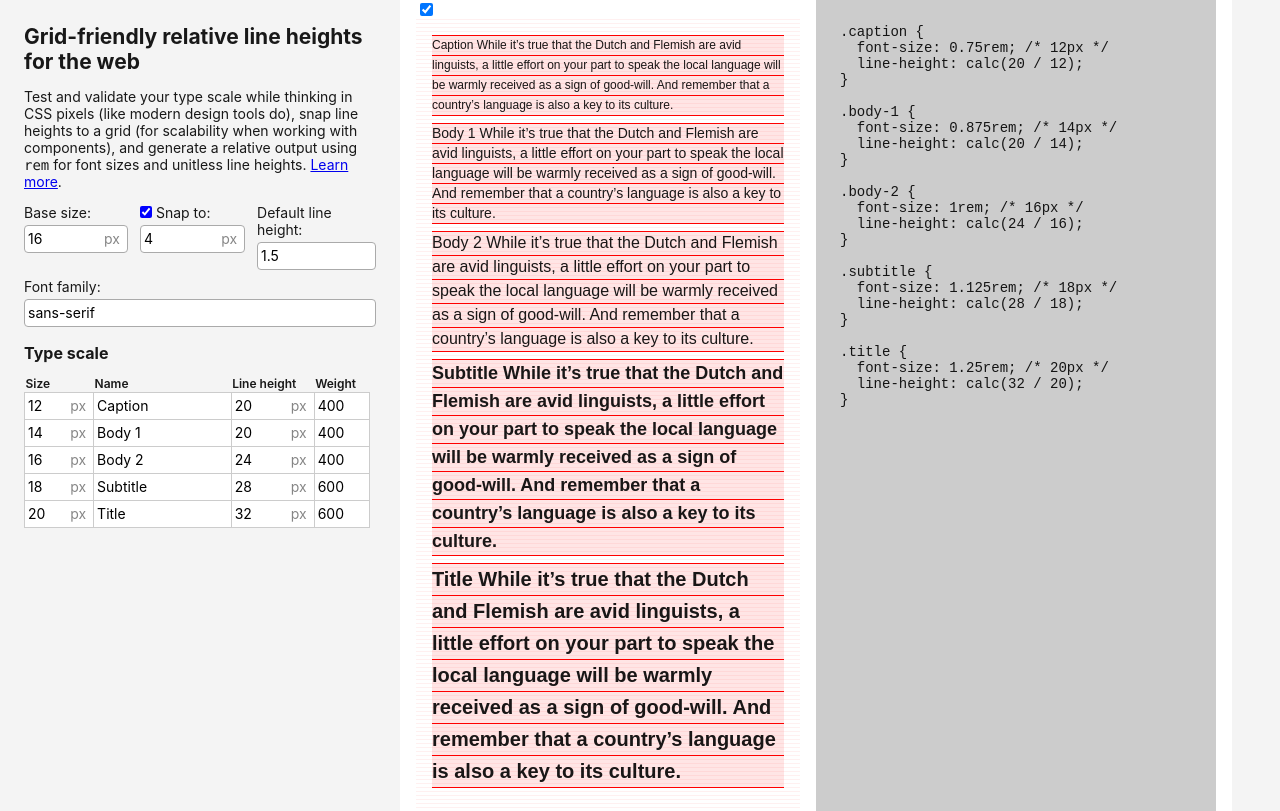
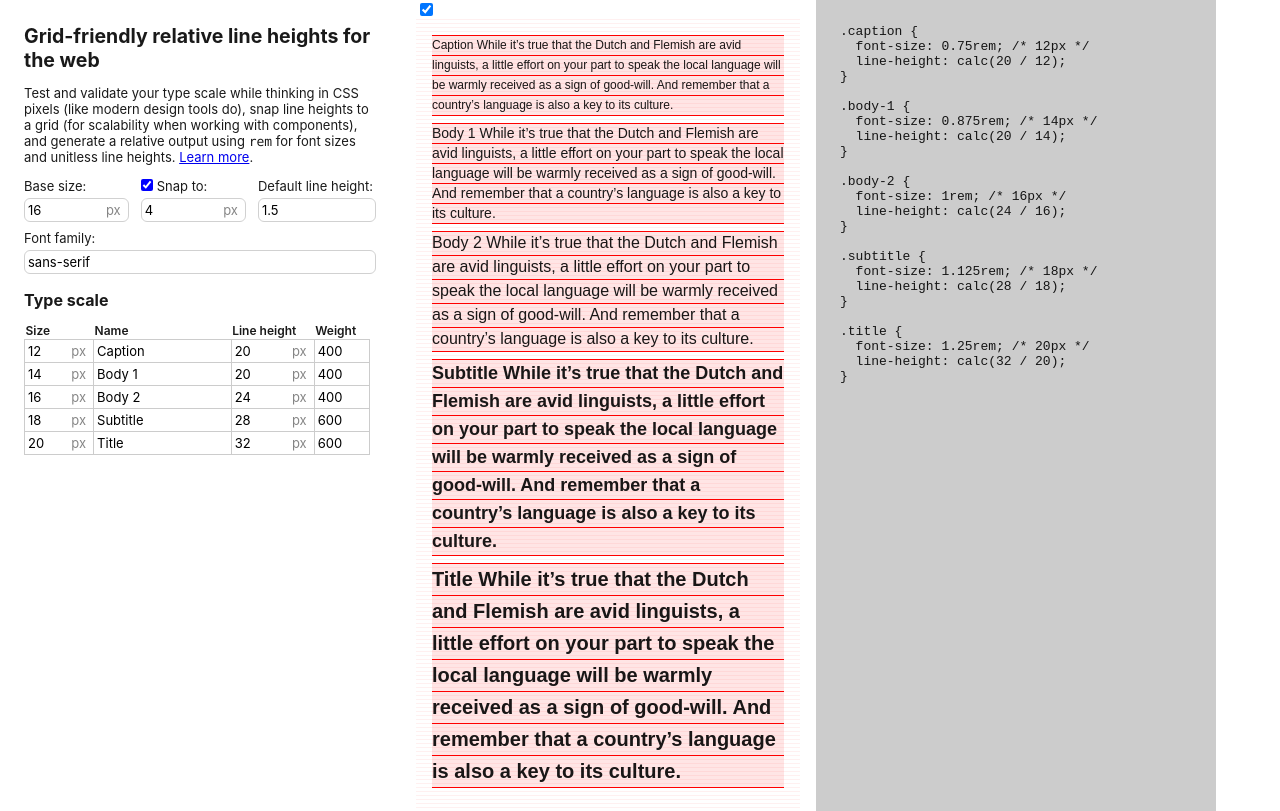
Before and after one commit to vdepizzol/grid-friendly-type-scale, a React (Create React App) app: page / in a window 1280 px wide. Built offline with nearby package versions, Linux system fonts and the light colour scheme.

Commit message:
back at it

```diff
--- a/src/VInputField.css
+++ b/src/VInputField.css
@@ -7,7 +7,7 @@
   font-size: inherit;
   line-height: var(--ui-line-height);
   border: var(--ui-border-width-thin) solid var(--ui-obj-border);
-  border-radius: 4px;
+  border-radius: var(--ui-border-radius-medium);
   background: var(--ui-obj-high);
   display: grid;
   grid-auto-flow: column;
--- a/src/VInputField.js
+++ b/src/VInputField.js
@@ -44,6 +44,7 @@ class VInputField extends React.Component {
           step={this.props.step}
           min={this.props.min}
           max={this.props.max}
+          {...this.props}
           />
 
         {this.props.suffix &&
--- a/src/index.css
+++ b/src/index.css
@@ -7,22 +7,29 @@
   --ui-text-invalid: red;
 
   /* UI chrome, backgrounds etc */
-  --ui-chrome-high: #ececec;
-  --ui-chrome-medium: #f4f4f4;
+  --ui-chrome-high: #fff;
+  --ui-chrome-medium: #fff;
   --ui-chrome-low: white;
 
   /* Components & objects */
+  --ui-obj-highest: #fff; /* lighter overlay on dark mode */
   --ui-obj-high: #fff;
-  --ui-obj-medium: #ececec;
-  --ui-obj-low: #ccc;
+  --ui-obj-medium: #f4f4f4;
+  --ui-obj-low: #ececec;
+  --ui-obj-lowest: #ccc;
 
-  --ui-obj-border: #aaa;
+  --ui-obj-border: #D1D1D1;
   --ui-obj-focus: blue;
-  --ui-obj-accent: blue;
+  --ui-obj-anchor: blue;
+  --ui-obj-accent: #FF975C;
 
   /* UI pieces */
   --ui-border-width-thin: 1px;
   --ui-border-width-thick: 2px;
+
+  --ui-border-radius-small: 3px;
+  --ui-border-radius-medium: 6px;
+  --ui-border-radius-large: 12px;
 
   /* Typographic grid */
   --ui-grid-line: rgba(255, 0, 0, 0.06);
@@ -38,18 +45,23 @@
   --scale-24: 1.50rem; /* 24px */
 
   /* Meta typography */
-  --ui-font-size: 0.875rem; /* 14px */
-  --ui-line-height: 1.428571428571428; /* 20px */ /* FIXME */
+  --ui-text-base-font-size: 0.8125rem; /* 12px */
+  --ui-text-base-line-box-height: 1.25rem; /* 20px */
+  --ui-text-base-line-height: calc(20 / 14);
+
   --ui-font-family:
+    Inter,
     -apple-system, BlinkMacSystemFont, /* Apple OSs */
     'Segoe UI Variable Text', 'Segoe UI', 'Meiryo', /* Windows */
     system-ui, ui-sans-serif, Helvetica, sans-serif; /* Linux + fallback */
 }
 
+@import url('https://fonts.googleapis.com/css2?family=Inter:wght@400;600&display=swap');
+
 body {
   margin: 0;
   font-family: var(--ui-font-family);
-  font-size: var(--ui-font-size);
+  font-size: var(--ui-text-base-font-size);
   color: var(--ui-text-high);
   background: var(--ui-chrome-low);
 }
```
